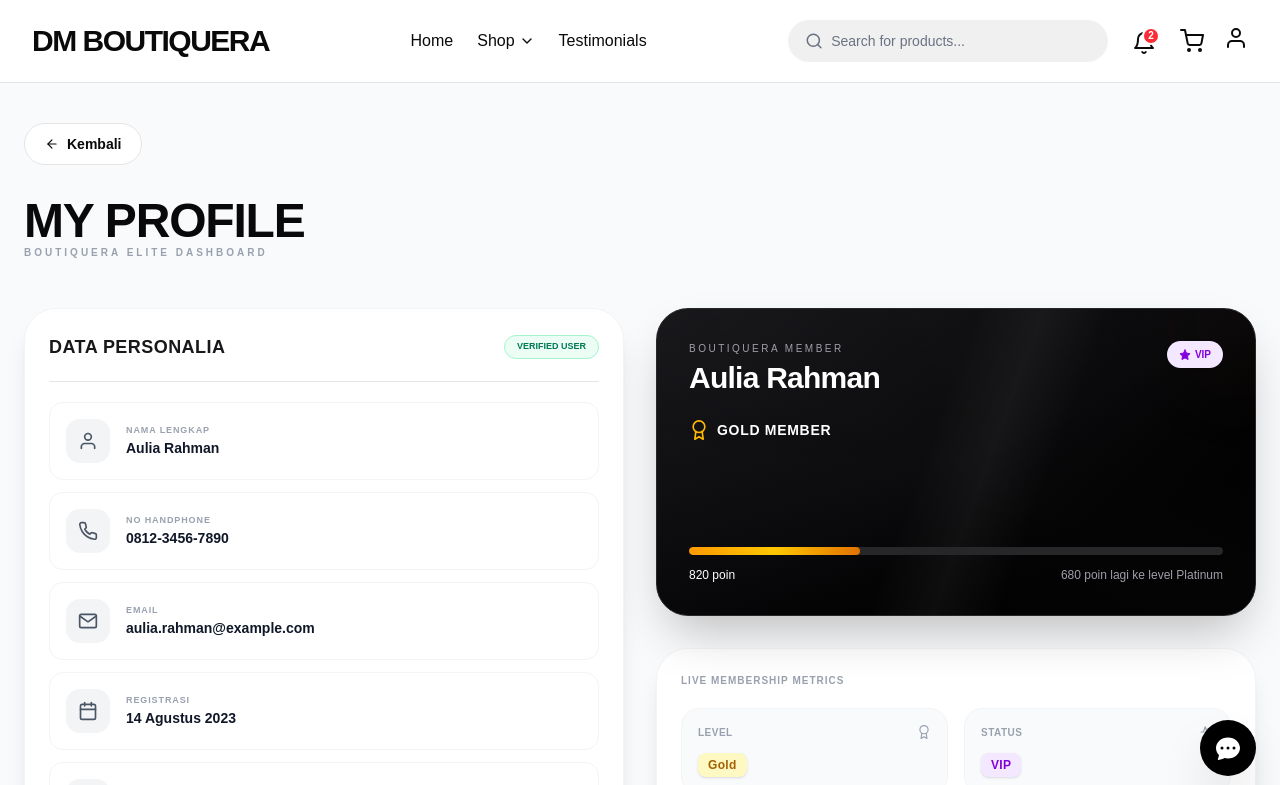
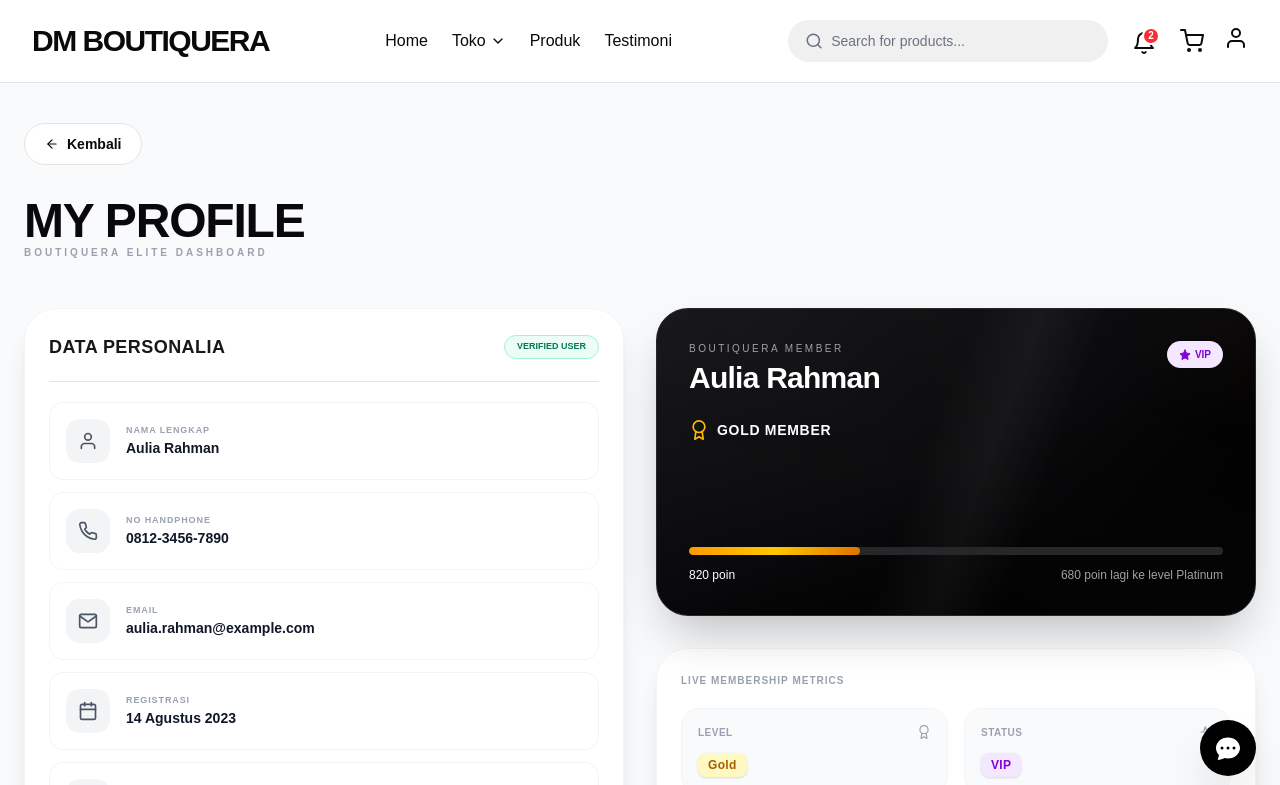
Before and after one commit to dzikripcr/dzikri-go, a React (Vite) app: page /profile in a window 1280 px wide. Shown: the top 785 px of the page. Built offline with nearby package versions, Linux system fonts and the light colour scheme; sample sign-in values are in the browser's storage; a web font is replaced by a local one.

Commit message:
Penambahan fitur menu produk di header

```diff
--- a/src/components/crm/Header.jsx
+++ b/src/components/crm/Header.jsx
@@ -12,10 +12,7 @@ import {
 } from "react-icons/fi";
 
 import { useAuth } from "../../context/AuthContext";
-import {
-  getLevelFromPoints,
-  getMemberStatus,
-} from "../../services/membership";
+import { getLevelFromPoints, getMemberStatus } from "../../services/membership";
 
 export default function Header() {
   const { user, logout } = useAuth();
@@ -175,6 +172,8 @@ export default function Header() {
           Home
         </button>
 
+        {/* MENU PRODUK - BARU DITAMBAHKAN */}
+
         {/* CONDITIONAL RENDERING: Menu Shop */}
         {user && (
           // Pasang shopRef membungkus button pemicu dan jendela dropdown-nya
@@ -183,7 +182,7 @@ export default function Header() {
               onClick={() => setIsShopOpen(!isShopOpen)}
               className="flex items-center gap-1 cursor-pointer hover:text-gray-600 transition"
             >
-              Shop
+              Toko
               <FiChevronDown />
             </button>
 
@@ -193,13 +192,13 @@ export default function Header() {
                   onClick={() => scrollToSection("new-arrivals")}
                   className="block w-full text-left p-3 hover:bg-gray-100 cursor-pointer rounded-lg text-sm"
                 >
-                  New Arrivals
+                  Produk Baru
                 </button>
                 <button
                   onClick={() => scrollToSection("top-selling")}
                   className="block w-full text-left p-3 hover:bg-gray-100 cursor-pointer rounded-lg text-sm"
                 >
-                  Top Selling
+                  Paling Laris
                 </button>
                 <button
                   onClick={() => scrollToSection("dress-style")}
@@ -212,6 +211,15 @@ export default function Header() {
           </div>
         )}
 
+        {user && (
+          <button
+              onClick={() => navigate("/produk")}
+              className="cursor-pointer hover:text-gray-600 transition"
+            >
+              Produk
+            </button>
+        )}
+
         {/* CONDITIONAL RENDERING: Menu Why Us & Membership */}
         {!user && (
           <>
@@ -219,7 +227,7 @@ export default function Header() {
               className="cursor-pointer hover:text-gray-600 transition"
               onClick={() => scrollToSection("alasan")}
             >
-              Why Us
+              Fitur
             </button>
 
             <button
@@ -235,7 +243,7 @@ export default function Header() {
           className="cursor-pointer hover:text-gray-600 transition"
           onClick={() => scrollToSection("testimonials")}
         >
-          Testimonials
+          Testimoni
         </button>
       </nav>
 
@@ -283,7 +291,9 @@ export default function Header() {
           >
             <span className="absolute inset-0 bg-gradient-to-r from-transparent via-white/30 to-transparent translate-x-[-120%] group-hover:translate-x-[120%] transition-transform duration-700 ease-in-out"></span>
             <span className="relative z-10">Login</span>
-            <span className="relative z-10 transition-transform duration-300 group-hover:translate-x-1">→</span>
+            <span className="relative z-10 transition-transform duration-300 group-hover:translate-x-1">
+              →
+            </span>
           </Link>
         ) : (
           <>
@@ -309,7 +319,9 @@ export default function Header() {
               {isNotifOpen && (
                 <div className="absolute right-[-40px] md:right-0 mt-4 w-[320px] md:w-[360px] bg-white border border-gray-200 rounded-2xl shadow-2xl z-[999] overflow-hidden">
                   <div className="p-4 border-b border-gray-100 flex justify-between items-center bg-gray-50">
-                    <h3 className="font-extrabold text-base tracking-tight">Notifikasi Baru</h3>
+                    <h3 className="font-extrabold text-base tracking-tight">
+                      Notifikasi Baru
+                    </h3>
                     <span className="text-xs text-blue-600 cursor-pointer hover:underline font-semibold">
                       Tandai semua dibaca
                     </span>
@@ -323,16 +335,26 @@ export default function Header() {
                         }`}
                       >
                         <div className="flex items-start justify-between">
-                          <h4 className="text-sm font-bold text-gray-900 leading-tight">{notif.title}</h4>
-                          {notif.unread && <span className="w-2 h-2 bg-blue-600 rounded-full mt-1 flex-shrink-0"></span>}
+                          <h4 className="text-sm font-bold text-gray-900 leading-tight">
+                            {notif.title}
+                          </h4>
+                          {notif.unread && (
+                            <span className="w-2 h-2 bg-blue-600 rounded-full mt-1 flex-shrink-0"></span>
+                          )}
                         </div>
-                        <p className="text-xs text-gray-600 leading-relaxed pr-2">{notif.desc}</p>
-                        <span className="text-[10px] text-gray-400 font-medium mt-1">{notif.time}</span>
+                        <p className="text-xs text-gray-600 leading-relaxed pr-2">
+                          {notif.desc}
+                        </p>
+                        <span className="text-[10px] text-gray-400 font-medium mt-1">
+                          {notif.time}
+                        </span>
                       </div>
                     ))}
                   </div>
                   <div className="p-3 text-center border-t border-gray-100 hover:bg-black hover:text-white cursor-pointer transition-colors duration-300">
-                    <span className="text-sm font-bold">Lihat Semua Notifikasi</span>
+                    <span className="text-sm font-bold">
+                      Lihat Semua Notifikasi
+                    </span>
                   </div>
                 </div>
               )}
```
